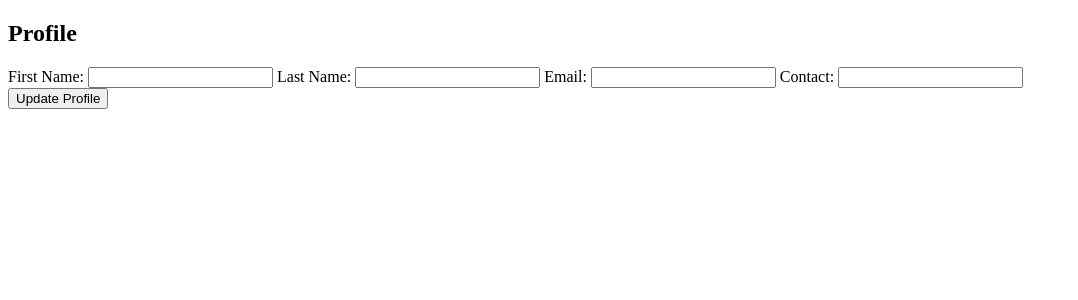
After one commit to nisarg1782/MVC, a PHP site: the page made by app/design/frontend/template/customer/profile/edit.phtml in a window 1280 px wide. The commit adds this page. Shown: the top 300 px of the page, without its empty margins (0-1078 px from the left). Run offline with PHP 8.4, Linux system fonts and the light colour scheme; the template is opened without the code that fills it, so the values that code supplies are empty.

Commit message:
customer profile done

```diff
--- a/app/code/local/Admin/Block/Sales/Order/View.php
+++ b/app/code/local/Admin/Block/Sales/Order/View.php
@@ -11,6 +11,5 @@ class Admin_Block_Sales_Order_View extends Core_Block_Template
     public function getOrder()
     {
         return $this->_order;
-
     }
 }
--- a/app/code/local/Customer/Controller/Index.php
+++ b/app/code/local/Customer/Controller/Index.php
@@ -26,11 +26,13 @@ class Customer_Controller_Index extends Core_Controller_Customer_Action
     }
     public function registerCustomerAction()
     {
+        $layout = Mage::getBlock("core/layout");
         $customer = Mage::getModel("core/request")->getParam("customer");
         $exist_customer = Mage::getModel("customer/customer")
             ->load($customer["email"], "email");
         if (!empty($exist_customer->getData())) {
-            print("in if");
+            $url = $layout->getUrl("Customer/index/register");
+            header("location:$url");
         } else {
             // echo '<pre>';
             // print_r($customer);
--- /dev/null
+++ b/app/design/frontend/template/customer/profile/edit.phtml
@@ -0,0 +1,33 @@
+<?php
+$profile = $this->getProfile();
+?>
+<!DOCTYPE html>
+<html lang="en">
+<head>
+    <meta charset="UTF-8">
+    <meta name="viewport" content="width=device-width, initial-scale=1.0">
+    <title>Customer Profile</title>
+</head>
+<body>
+    <div class="profile-container">
+        <h2>Profile</h2>
+        <form action="<?php echo $this->getUrl("*/*/save")?>" method="POST">
+            <div class="profile-section">
+                <input type="hidden" name="customer[customer_id]" value="<?php echo $profile->getCustomerId();?>">
+                <label for="first_name">First Name:</label>
+                <input type="text" id="first_name" name="customer[first_name]" value="<?php echo htmlspecialchars($profile->getFirstName(), ENT_QUOTES, 'UTF-8'); ?>" required>
+
+                <label for="last_name">Last Name:</label>
+                <input type="text" id="last_name" name="customer[last_name]" value="<?php echo htmlspecialchars($profile->getLastName(), ENT_QUOTES, 'UTF-8'); ?>" required>
+
+                <label for="email">Email:</label>
+                <input type="email" id="email" name="customer[email]" value="<?php echo htmlspecialchars($profile->getEmail(), ENT_QUOTES, 'UTF-8'); ?>" required>
+
+                <label for="telephone">Contact:</label>
+                <input type="text" id="telephone" name="customer[phone]" value="<?php echo htmlspecialchars($profile->getPhone(), ENT_QUOTES, 'UTF-8'); ?>" required>
+            </div>
+            <button type="submit" class="update-button">Update Profile</button>
+        </form>
+    </div>
+</body>
+</html>
```
Also changed, not shown: app/code/local/Customer/Block/Account/Profile/Profile.php (added, +15 -0 lines), app/code/local/Customer/Controller/Profile/Index.php (added, +39 -0 lines), app/code/local/Customer/Model/Customer.php (+7 -0 lines), app/design/frontend/template/customer/dashboard/profile.phtml (+19 -6 lines).
